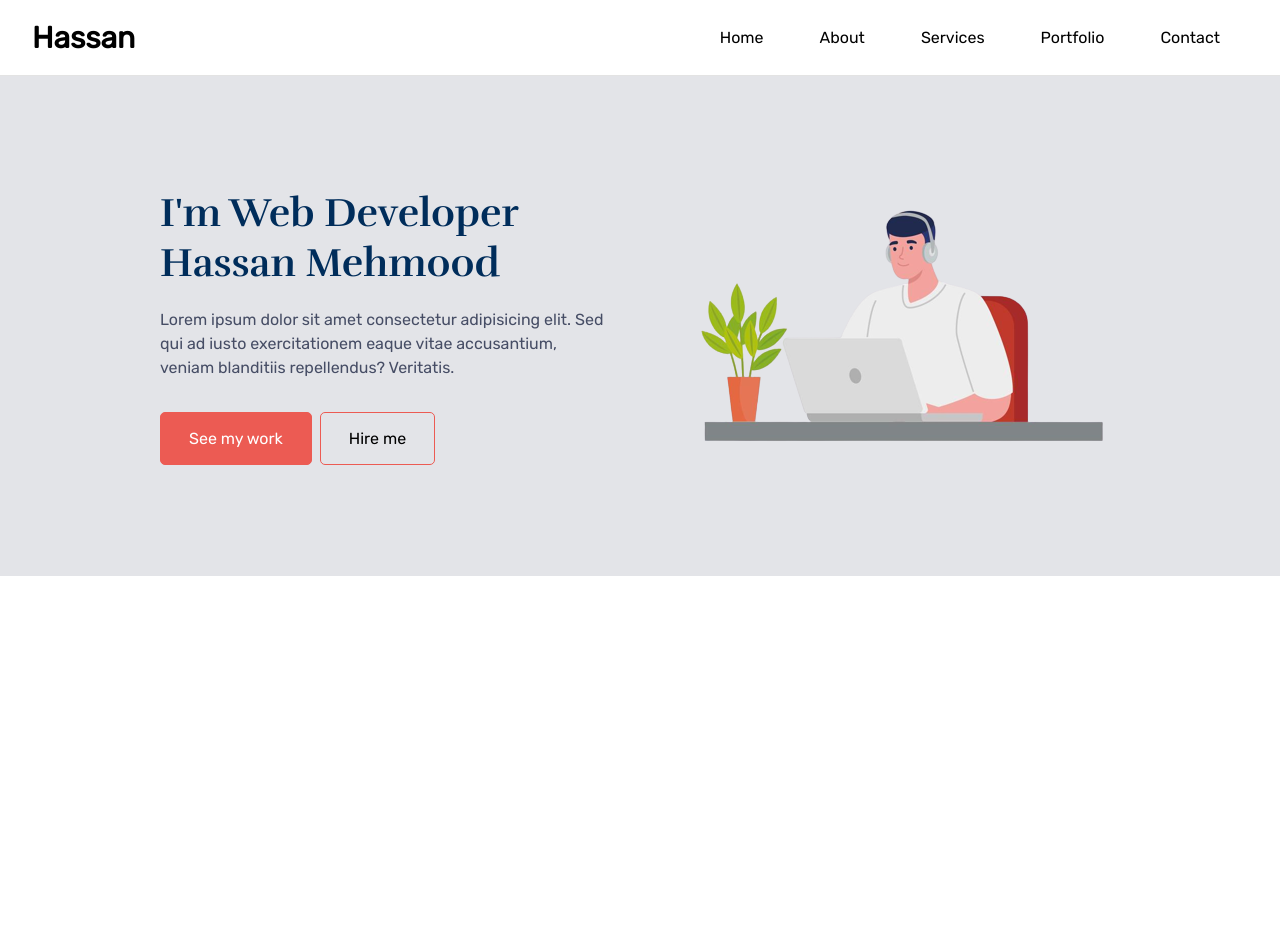
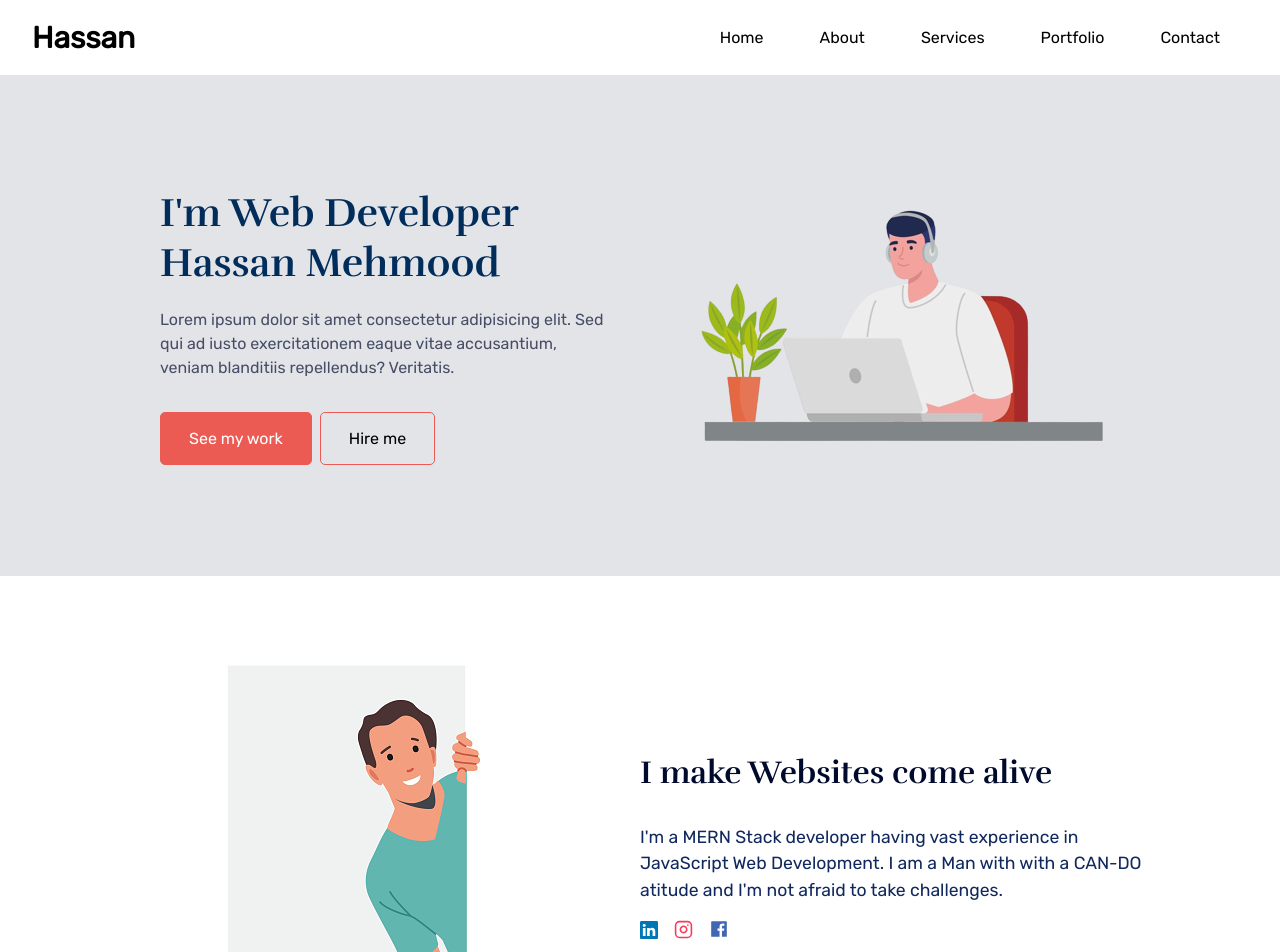
Before and after one commit to Hassan-Mehmood/portfolio-website, a React (Create React App) app: page / in a window 1280 px wide. Shown: the top 952 px of the page. Before the commit the page ends 800 px from the top, so only its background shows below. Built offline with nearby package versions, Linux system fonts and the light colour scheme.

Commit message:
About me section done

```diff
--- a/src/App.tsx
+++ b/src/App.tsx
@@ -1,11 +1,13 @@
 import Hero from "./components/Hero/Hero";
 import Navbar from "./components/Navbar/Navbar";
+import About from "./components/About/About";
 
 const App = () => {
   return (
     <>
       <Navbar />
       <Hero />
+      <About />
     </>
   );
 };
--- /dev/null
+++ b/src/components/About/About-Styled.ts
@@ -0,0 +1,68 @@
+import styled from "styled-components";
+
+export const Section = styled.section`
+  margin-bottom: 100rem;
+`;
+export const Wrapper = styled.div`
+  max-width: 1024px;
+  margin: 0 auto;
+  padding: 4rem 2rem 0;
+
+  @media (min-width: 761px) {
+    display: flex;
+    justify-content: space-around;
+    align-items: center;
+  }
+`;
+export const TextSection = styled.div`
+  text-align: center;
+  h2 {
+    font-size: 1.5rem;
+    color: #000a2d;
+    font-family: "Rufina", serif;
+    font-weight: 700;
+    margin-bottom: 2rem;
+
+    @media (min-width: 545px) {
+      font-size: 2rem;
+    }
+  }
+
+  p {
+    color: #10285d;
+    line-height: 1.5;
+    font-size: 1.1rem;
+    font-family: "Rubik", sans-serif;
+    margin-bottom: 1rem;
+  }
+
+  @media (min-width: 761px) {
+    flex: 1;
+    text-align: left;
+  }
+`;
+
+export const SocialIcons = styled.div`
+  .linkedin {
+    color: #0077b5;
+  }
+  .insta {
+    color: #fb3958;
+    margin: 0 1rem;
+  }
+  .facebook {
+    color: #4267b2;
+  }
+`;
+
+export const ImageSection = styled.div`
+  img {
+    display: block;
+    max-width: 100%;
+    margin: 0 auto;
+  }
+  @media (min-width: 761px) {
+    flex: 1;
+  }
+`;
+export const Text = styled.div``;
--- /dev/null
+++ b/src/components/About/About.tsx
@@ -0,0 +1,62 @@
+import { BsLinkedin } from "react-icons/bs";
+import { FiInstagram } from "react-icons/fi";
+import { AiFillFacebook } from "react-icons/ai";
+import {
+  Section,
+  Wrapper,
+  TextSection,
+  ImageSection,
+  Text,
+  SocialIcons,
+} from "./About-Styled";
+
+const About = () => {
+  return (
+    <Section>
+      <Wrapper>
+        <ImageSection>
+          <img src={require("../../images/about-me.jpg")} alt="" />
+        </ImageSection>
+        <TextSection>
+          <Text>
+            <h2>I make Websites come alive</h2>
+            <p>
+              I'm a MERN Stack developer having vast experience in JavaScript
+              Web Development. I am a Man with with a CAN-DO atitude and I'm not
+              afraid to take challenges.
+            </p>
+            {/* <h2>Make your business shine on the web</h2> */}
+          </Text>
+          <SocialIcons>
+            <a
+              href="https://www.linkedin.com/in/imhassan-mehmood/"
+              target={"_blank"}
+              rel="noreferrer"
+              className="linkedin"
+            >
+              <BsLinkedin size={18} />
+            </a>
+            <a
+              href="https://www.instagram.com/hassan_afridii1/"
+              target={"_blank"}
+              rel="noreferrer"
+              className="insta"
+            >
+              <FiInstagram size={19} />
+            </a>
+            <a
+              href="https://www.facebook.com/Hassanafridia"
+              target={"_blank"}
+              rel="noreferrer"
+              className="facebook"
+            >
+              <AiFillFacebook size={20} />
+            </a>
+          </SocialIcons>
+        </TextSection>
+      </Wrapper>
+    </Section>
+  );
+};
+
+export default About;
```
Also changed, not shown: src/images/about-me.jpg (added).
